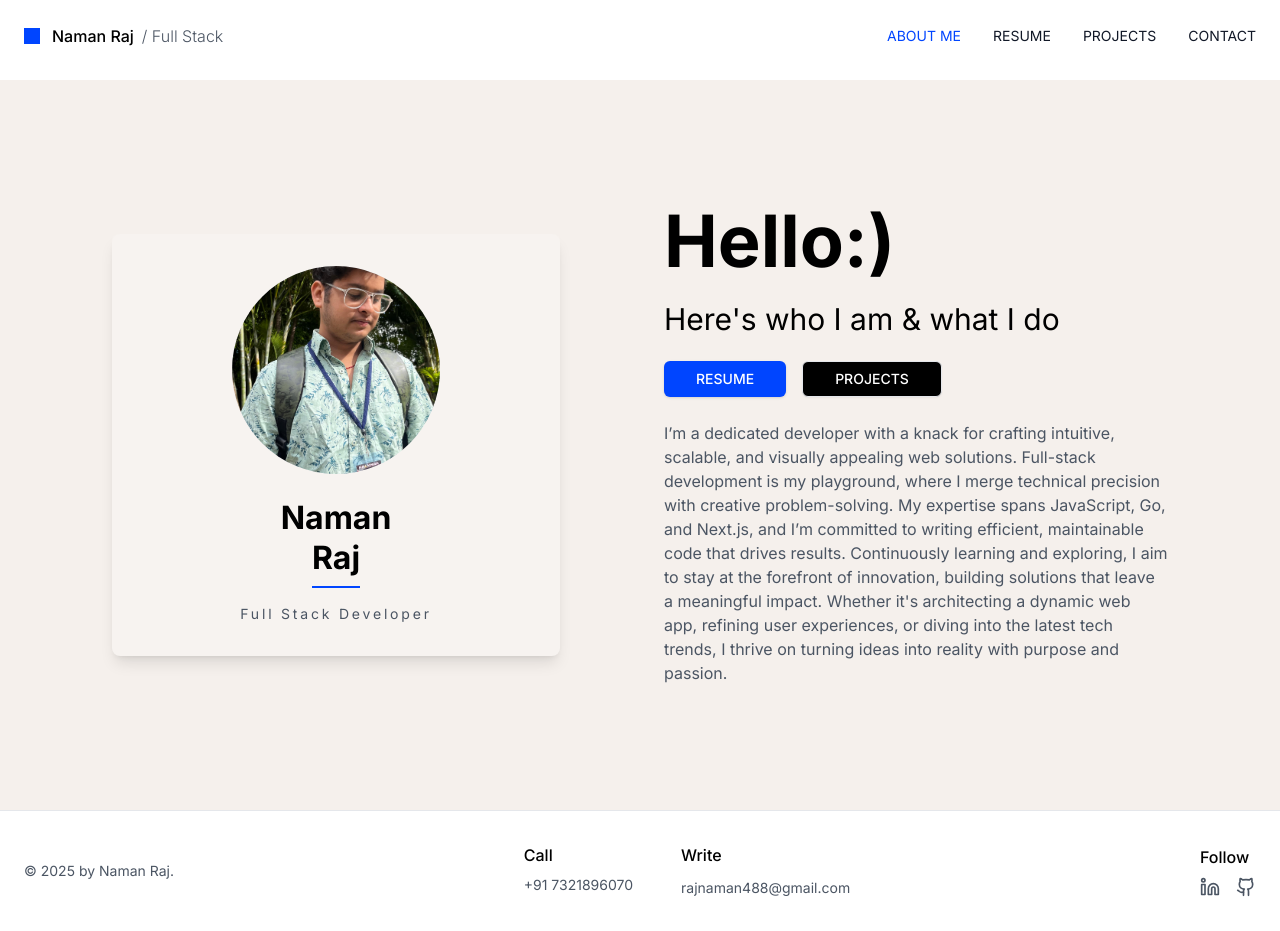
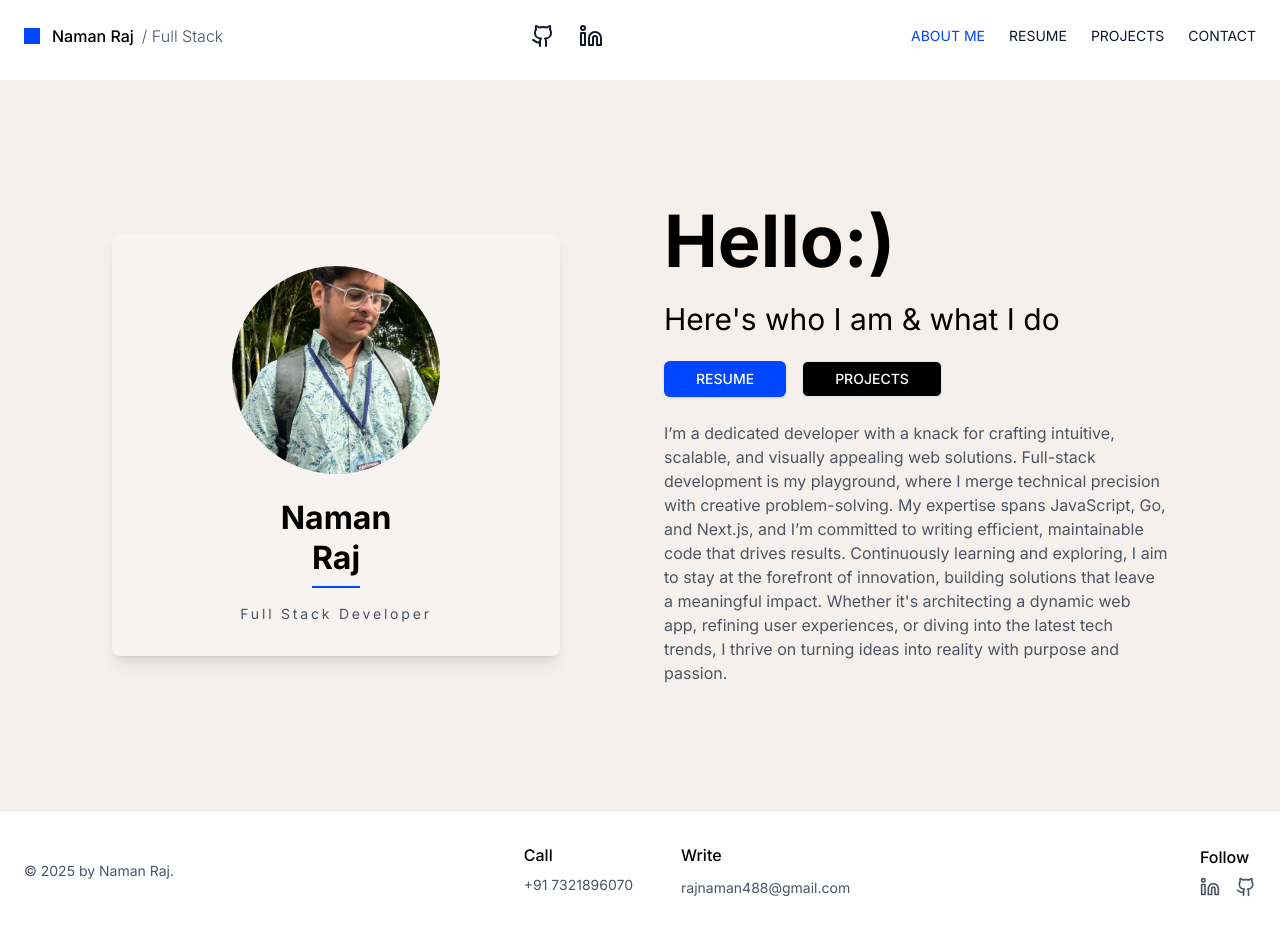
Before and after one commit to Denyme24/my-portfolio, a Next.js app: page / in a window 1280 px wide. Built offline with nearby package versions, Linux system fonts and the light colour scheme.

Commit message:
added github and linkedin icons

```diff
--- a/components/header.tsx
+++ b/components/header.tsx
@@ -3,6 +3,7 @@
 import Link from 'next/link';
 import { usePathname } from 'next/navigation';
 import { useState } from 'react';
+import {Github , Linkedin} from "lucide-react"
 
 export default function Navbar() {
   const [isMenuOpen, setIsMenuOpen] = useState(false);
@@ -12,6 +13,7 @@ export default function Navbar() {
     { name: 'RESUME', href: '/resume.pdf' },
     { name: 'PROJECTS', href: '/projects' },
     { name: 'CONTACT', href: '/contact' },
+
   ];
   const pathname = usePathname();
 
@@ -30,9 +32,18 @@ export default function Navbar() {
             </span>
           </Link>
         </div>
+        <div className={"flex gap-6 justify-center items-center"}>
+          <Link href="https://github.com/Denyme24" className="text-gray-900 hover:text-[#0045FF]">
+            <Github className="h-6 w-6" />
+          </Link>
+          <Link href="https://www.linkedin.com/in/namanraj24/" className="text-gray-900 hover:text-[#0045FF]">
+            <Linkedin className="h-6 w-6" />
+          </Link>
+
+        </div>
 
         {/* Desktop Navigation */}
-        <div className="hidden items-center gap-8 sm:flex">
+        <div className="hidden items-center gap-6 sm:flex">
           {navigation.map((item) => (
             <Link
               key={item.name}
```
Also changed, not shown: public/DALL·E 2025-03-20 14.5avatar.jpeg (added).
